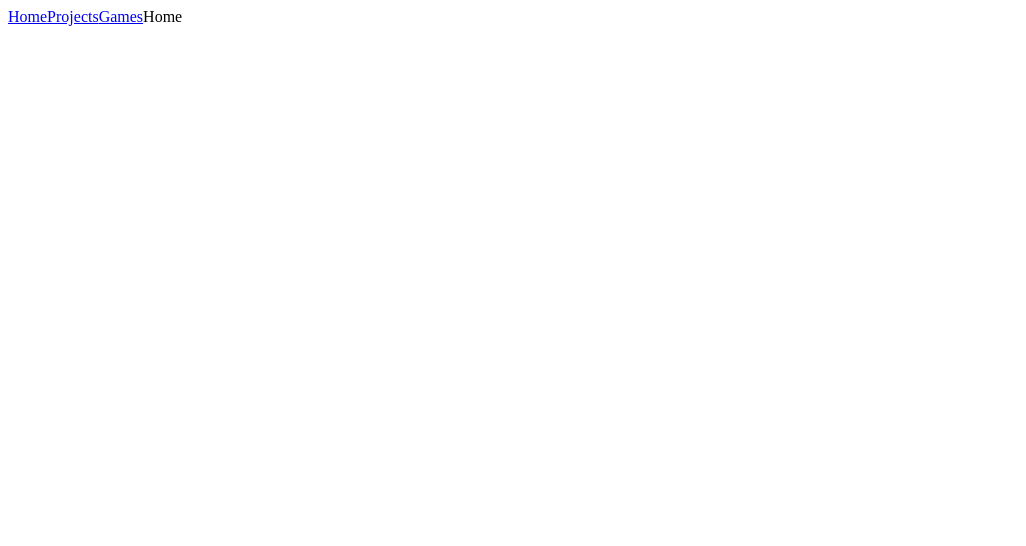
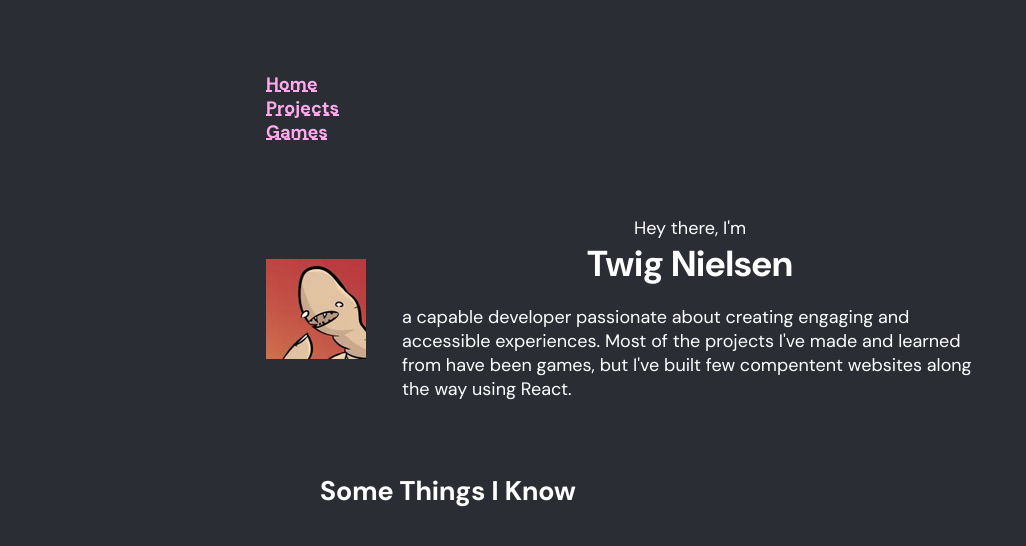
Before and after one commit to tm-nielsen/portfolio-site, a React (Vite) app: page / in a window 1280 px wide. Shown: the top 546 px of the page, without its empty margins (0-1026 px from the left). Built offline with nearby package versions, Linux system fonts and the light colour scheme.

Commit message:
Added initial home page content and styling

```diff
--- a/src/main.tsx
+++ b/src/main.tsx
@@ -1,6 +1,7 @@
 import React from 'react'
 import ReactDOM from 'react-dom/client'
 import App from './App.tsx'
+import './styles/index.css'
 
 ReactDOM.createRoot(document.getElementById('root')!).render(
   <React.StrictMode>
--- a/src/routes/Home.tsx
+++ b/src/routes/Home.tsx
@@ -1,6 +1,23 @@
+import profile from '../assets/thumb_pfp.png'
+
 const Home = () => {
   return (
-    <>Home</>
+    <>
+      <div className="flex-row">
+        <img src={profile} alt="placeholder identification picture" />
+        <div className='flex-column'>
+          <p>Hey there, I'm</p>
+          <h1>Twig Nielsen</h1>
+          <p>
+            a capable developer passionate about creating engaging and accessible experiences.
+            Most of the projects I've made and learned from have been games, but I've built few compentent websites along the way using React.
+          </p>
+        </div>
+      </div>
+      <>
+        <h2>Some Things I Know</h2>
+      </>
+    </>
   )
 }
 
--- /dev/null
+++ b/src/styles/index.css
@@ -0,0 +1,69 @@
+body{
+  --bg-colour: #2a2d34;
+  --main-colour: #fff;
+  --accent-colour: #fae;
+
+  --main-colour-faded: #ccc;
+  --accent-colour-faded: #c9b;
+
+  display: flex;
+  margin: 2em;
+
+  background-color: var(--bg-colour);
+  color: var(--main-colour);
+
+  font-family: dm-sans;
+  font-size: min(2.5vw, 18px);
+}
+
+@font-face {
+  font-family: dm-sans;
+  src: url(../assets/DMSans.ttf);
+}
+
+div{
+  display: flex;
+  flex-direction: column;
+  max-width: 95vw;
+  height: fit-content;
+  margin: auto;
+  padding: 2em 0;
+
+  justify-content: space-around;
+}
+
+h1{
+  margin: 0em auto 0.5em;
+}
+
+h2{
+  margin: 0em 2em 0.5em;
+}
+
+p{
+  margin: auto;
+  padding: 0 2em;
+  max-width: 45vw;
+}
+
+a{
+  text-decoration: underline dashed;
+  font-weight: bold;
+  color: var(--accent-colour);
+}
+a:visited{
+  color: var(--accent-colour-faded);
+}
+
+img{
+  margin: auto;
+  height: fit-content;
+}
+
+
+.flex-row{
+  flex-direction: row;
+}
+.flex-column{
+  flex-direction: column;
+}
```
Also changed, not shown: src/assets/DMSans.ttf (added), src/assets/thumb_pfp.png (added).
